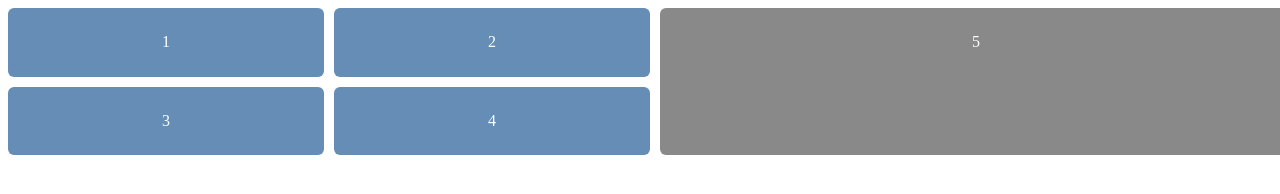
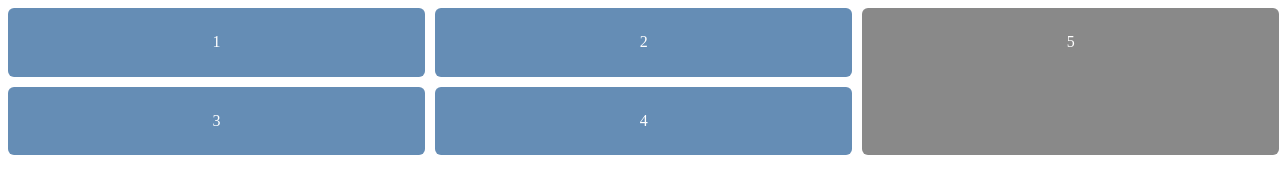
Before and after one commit to JonathanHarmon/JonathanHarmon.github.io, a plain HTML site: page flexgrid.html in a window 1280 px wide. Drawn offline with Linux system fonts and the light colour scheme.

```diff
--- a/styles2.css
+++ b/styles2.css
@@ -1,6 +1,6 @@
 .container {
     display: grid;
-    grid-template-columns: [col1] 25% [col2] 25% [col3] 50%;
+    grid-template-columns: [col1] 33% [col2] 33% [col3] 33%;
     grid-gap: 10px;
     grid-template-rows: [row1] 47% [row2] 47%;
     text-align: center;
```
